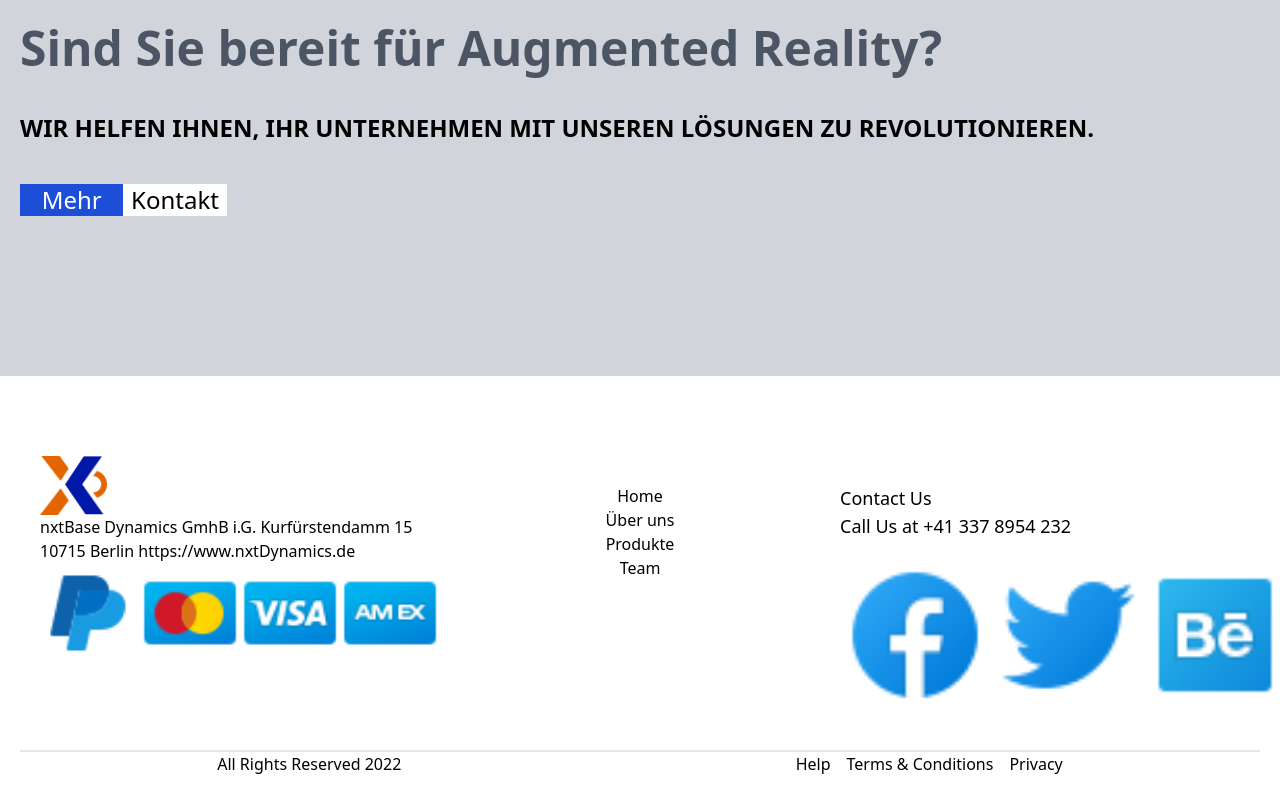
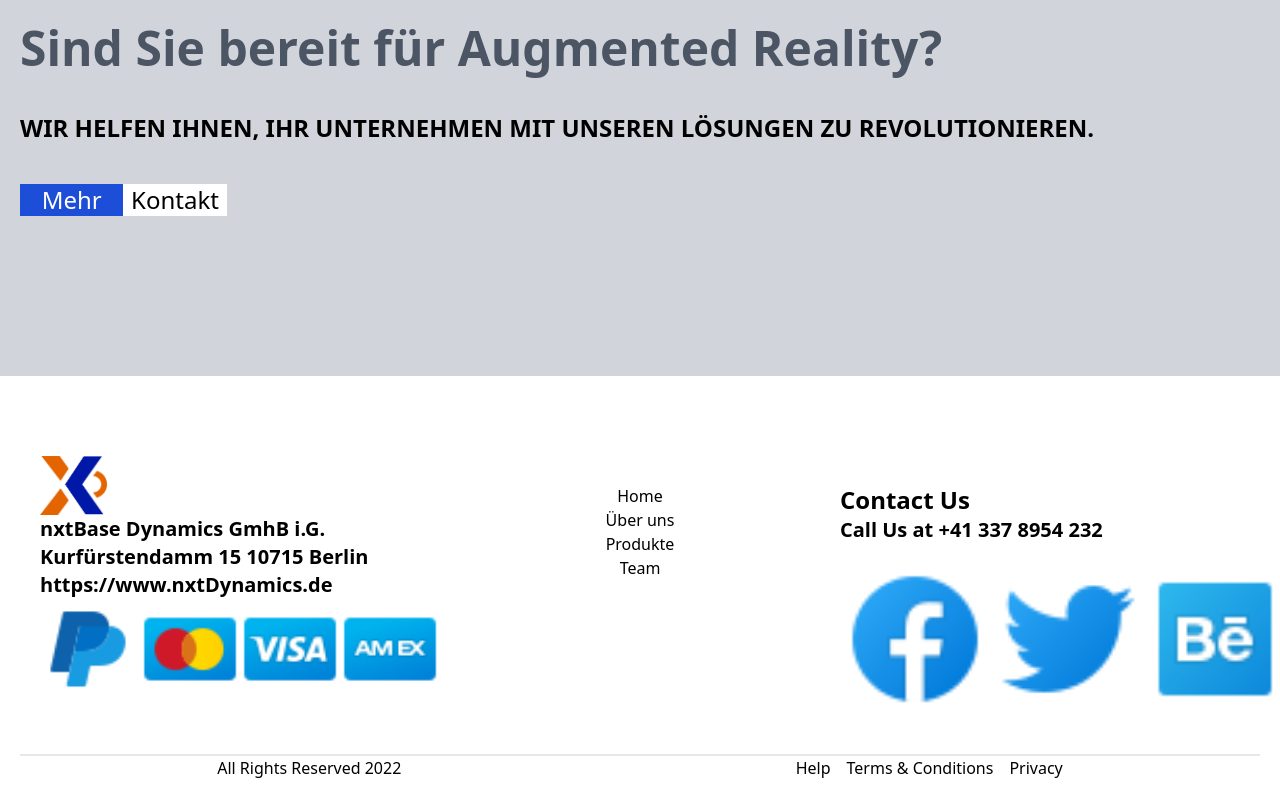
Before and after one commit to hashirafique/xo-webapp, a React (Create React App) app: page / in a window 1280 px wide. Shown: the part 6615-7415 px from the top of the page. Built offline with nearby package versions, Linux system fonts and the light colour scheme.

Commit message:
footer fix

```diff
--- a/src/components/Footer.jsx
+++ b/src/components/Footer.jsx
@@ -17,7 +17,7 @@ const Footer = () => {
         <div className='flex'>
             <div className='w-1/3 flex flex-col'>
                 <img src={Logo} alt="" className='w-1/6 '/>
-                <p>nxtBase Dynamics GmhB i.G. Kurfürstendamm 15 10715 Berlin https://www.nxtDynamics.de</p>
+                <p className='text-xl font-semibold'>nxtBase Dynamics GmhB i.G. Kurfürstendamm 15 10715 Berlin https://www.nxtDynamics.de</p>
                 <div className='flex'>
                   <img src={Paypal} alt="" className='w-1/2 md:w-full'/>
                   <img src={Mastercard} alt="" className='w-1/2 md:w-full' />
@@ -37,8 +37,8 @@ const Footer = () => {
             </div>
             <div className='w-1/3 mt-7 flex flex-col'>
 
-            <h1 className='font bold text-lg'>Contact Us</h1>
-            <h1 className='font bold text-lg'>Call Us at +41 337 8954 232</h1>
+            <h1 className='font-bold text-2xl'>Contact Us</h1>
+            <h1 className='font-semibold text-xl'>Call Us at +41 337 8954 232</h1>
             <div className='flex mt-5'>
               <img src={Fb} alt=""  className='w-1/2'/>
               <img src={Twitt} alt="" className='w-1/2'/>
```
